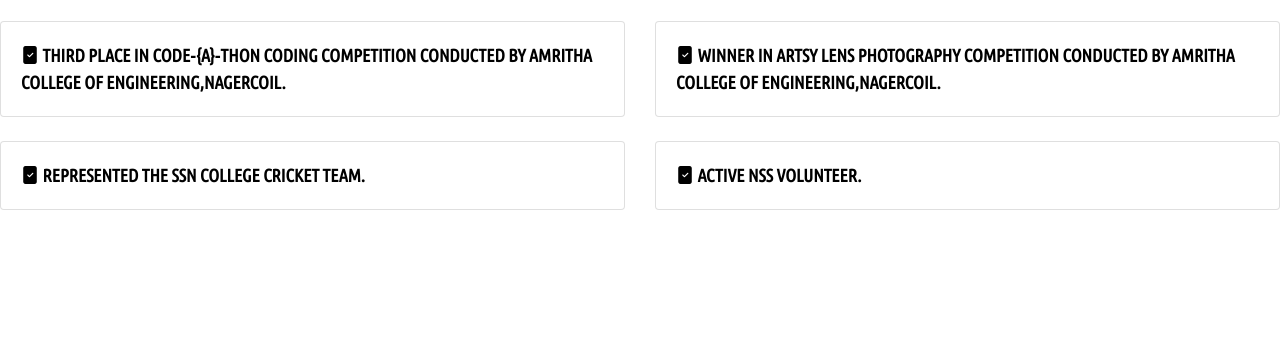
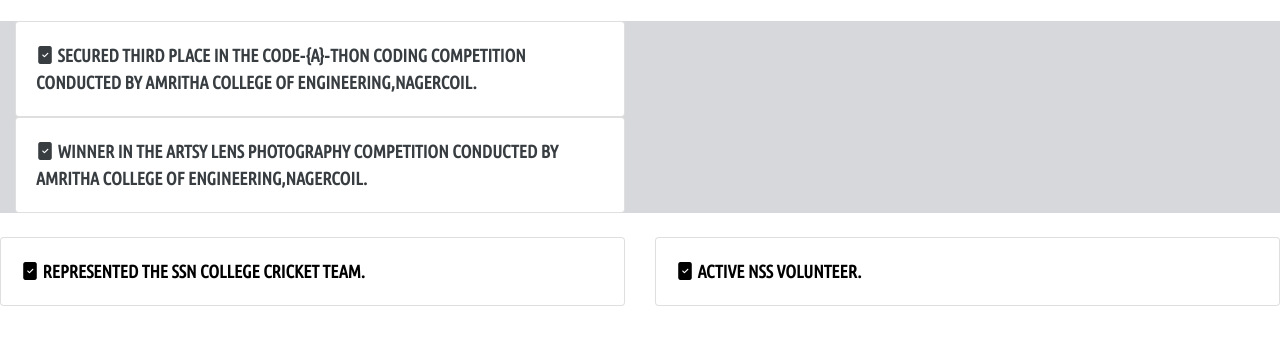
Before and after one commit to Ajay2304/Portfolio, a website: page views/accomplishments.html in a window 1280 px wide. Shown: the part 226-570 px from the top of the page. Drawn offline with nearby package versions, Linux system fonts and the light colour scheme; files that its build step writes are made by us from their sources; a web font is replaced by a local one.

Commit message:
Portfolio

```diff
--- a/views/accomplishments.html
+++ b/views/accomplishments.html
@@ -85,12 +85,12 @@
         </div>
     </div>
     <br>
-    <div class="row">
+    <div class="list-group-item-secondary">
         <div class="col-sm-6">
             <div class="card">
                 <div class="card-body">
                     <p class="card-text" style="font-weight: bold;font-size: 18px;"><i
-                            class="bi bi-file-check-fill"></i> THIRD PLACE IN CODE‑{A}‑THON
+                            class="bi bi-file-check-fill"></i> SECURED THIRD PLACE IN THE CODE‑{A}‑THON
                         CODING COMPETITION CONDUCTED BY AMRITHA
                         COLLEGE OF ENGINEERING,NAGERCOIL.</p>
                 </div>
@@ -101,7 +101,7 @@
                 <div class="card-body">
 
                     <p class="card-text" style="font-weight: bold;font-size: 18px;"><i
-                            class="bi bi-file-check-fill"></i> WINNER IN ARTSY LENS
+                            class="bi bi-file-check-fill"></i> WINNER IN THE ARTSY LENS
                         PHOTOGRAPHY COMPETITION CONDUCTED BY AMRITHA COLLEGE
                         OF ENGINEERING,NAGERCOIL.
                     </p>
```
